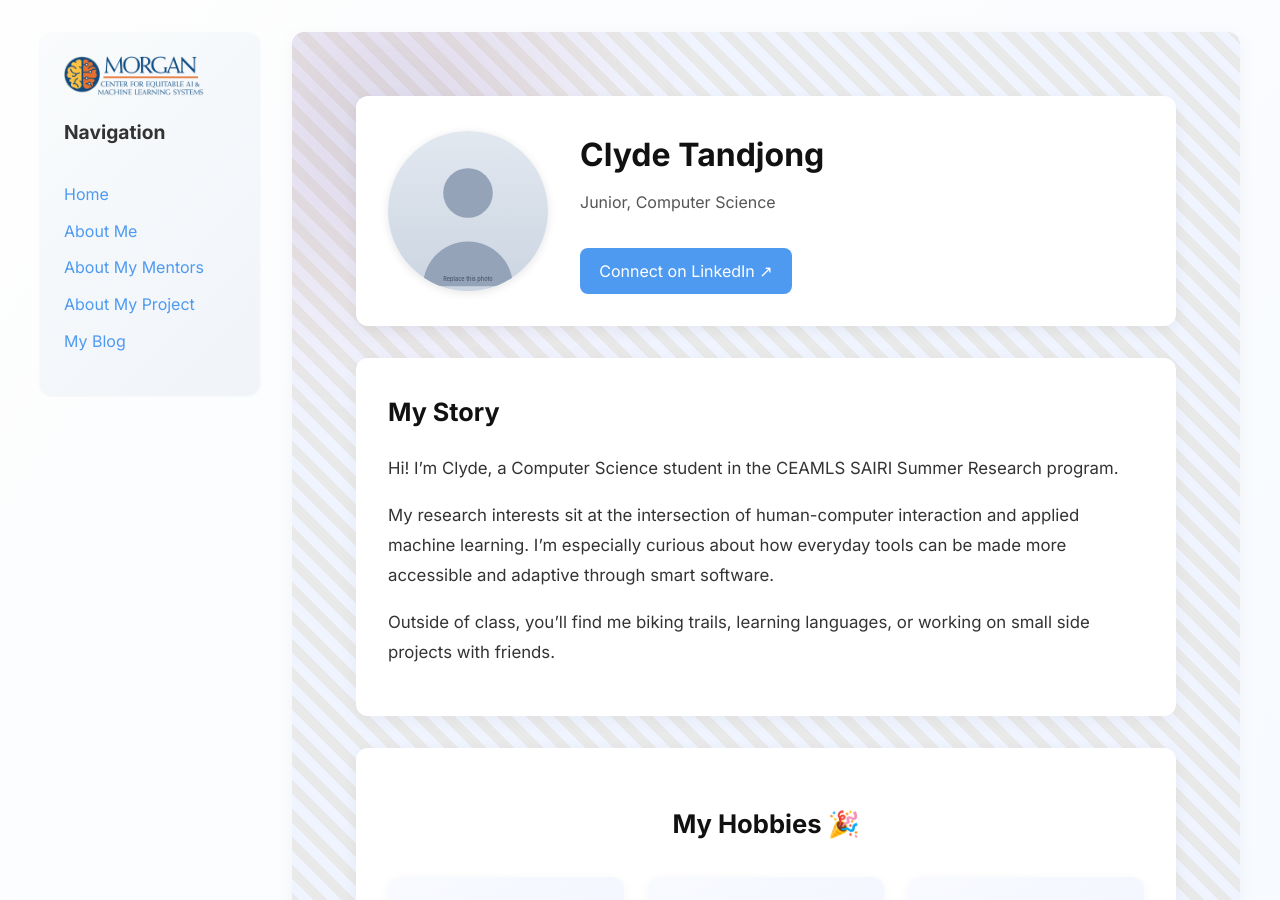
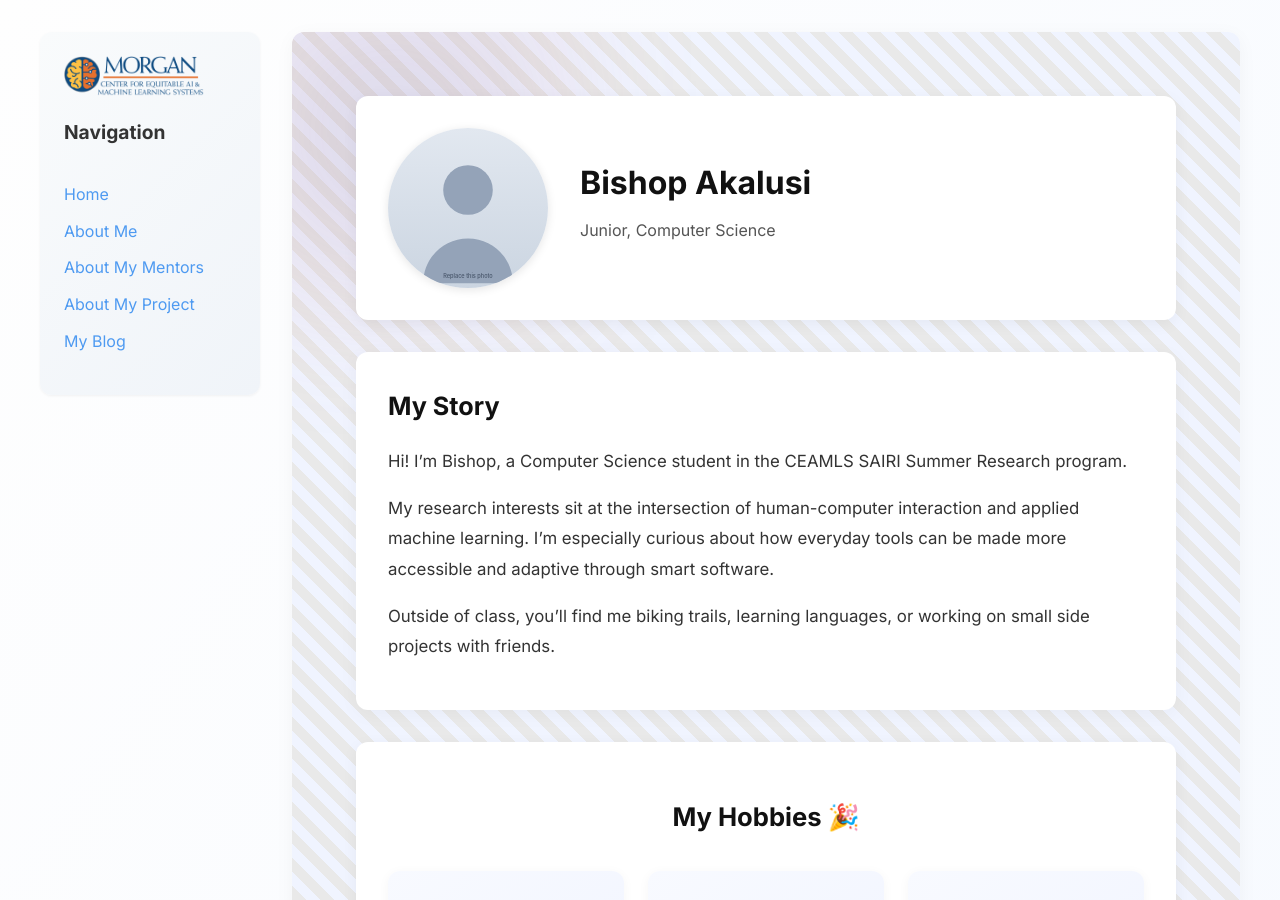
Before and after one commit to bisha1111/bisha1111ceamls26.github.io, a Jekyll site: the page built from pages/about-me.md, in a window 1280 px wide and 900 px high. Built offline with Jekyll 4.4.1, drawn with Linux system fonts in a browser that asks for light colours.

Commit message:
Update about-me.md

```diff
--- a/pages/about-me.md
+++ b/pages/about-me.md
@@ -4,12 +4,12 @@ title: About Me
 permalink: /about-me.html
 
 about:
-  name: Clyde Tandjong
+  name: Bishop Akalusi
   role: Junior, Computer Science
   image: /assets/images/profile.svg
-  linkedin: https://www.linkedin.com/in/example
+  LinkedIn: https://linkedin.com/in/akalusibishop
   bio: |
-    Hi! I'm Clyde, a Computer Science student in the CEAMLS SAIRI Summer Research program.
+    Hi! I'm Bishop, a Computer Science student in the CEAMLS SAIRI Summer Research program.
 
     My research interests sit at the intersection of human-computer interaction and applied
     machine learning. I'm especially curious about how everyday tools can be made more
```
